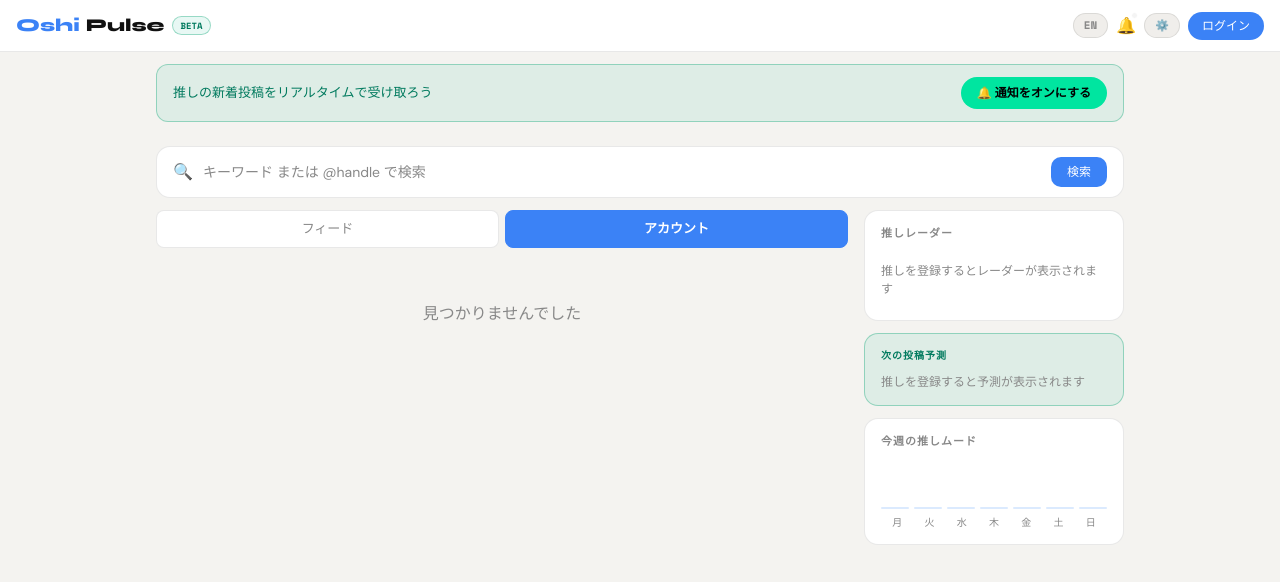
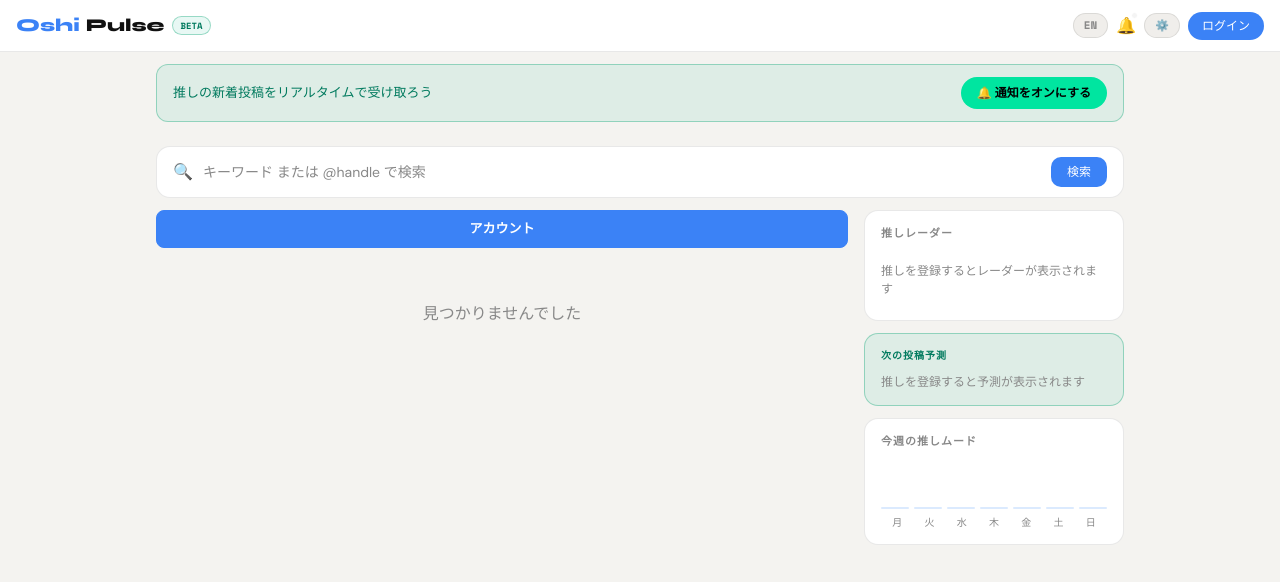
Before and after one commit to ume0117/oshipulse, a Next.js app: page / in a window 1280 px wide. Shown: the top 582 px of the page. Built offline with nearby package versions, Linux system fonts and the light colour scheme.

Commit message:
feat: 推し登録後にフィードタブを表示

```diff
--- a/app/page.tsx
+++ b/app/page.tsx
@@ -441,7 +441,7 @@ export default function OshiPulse() {
 
             {/* Tabs */}
             <div style={{display:"flex",gap:6,marginBottom:14}}>
-              <button style={tabStyle(0)} onClick={()=>{setTab(0);if(oshiList.length>0)fetchFeed(oshiList);else fetchPosts("art");}}>{t.tabFeed}</button>
+              {oshiList.length>0&&<button style={tabStyle(0)} onClick={()=>{setTab(0);if(oshiList.length>0)fetchFeed(oshiList);else fetchPosts("art");}}>{t.tabFeed}</button>}
               <button style={tabStyle(2)} onClick={()=>setTab(2)}>{t.tabUsers}</button>
             </div>
 
```
